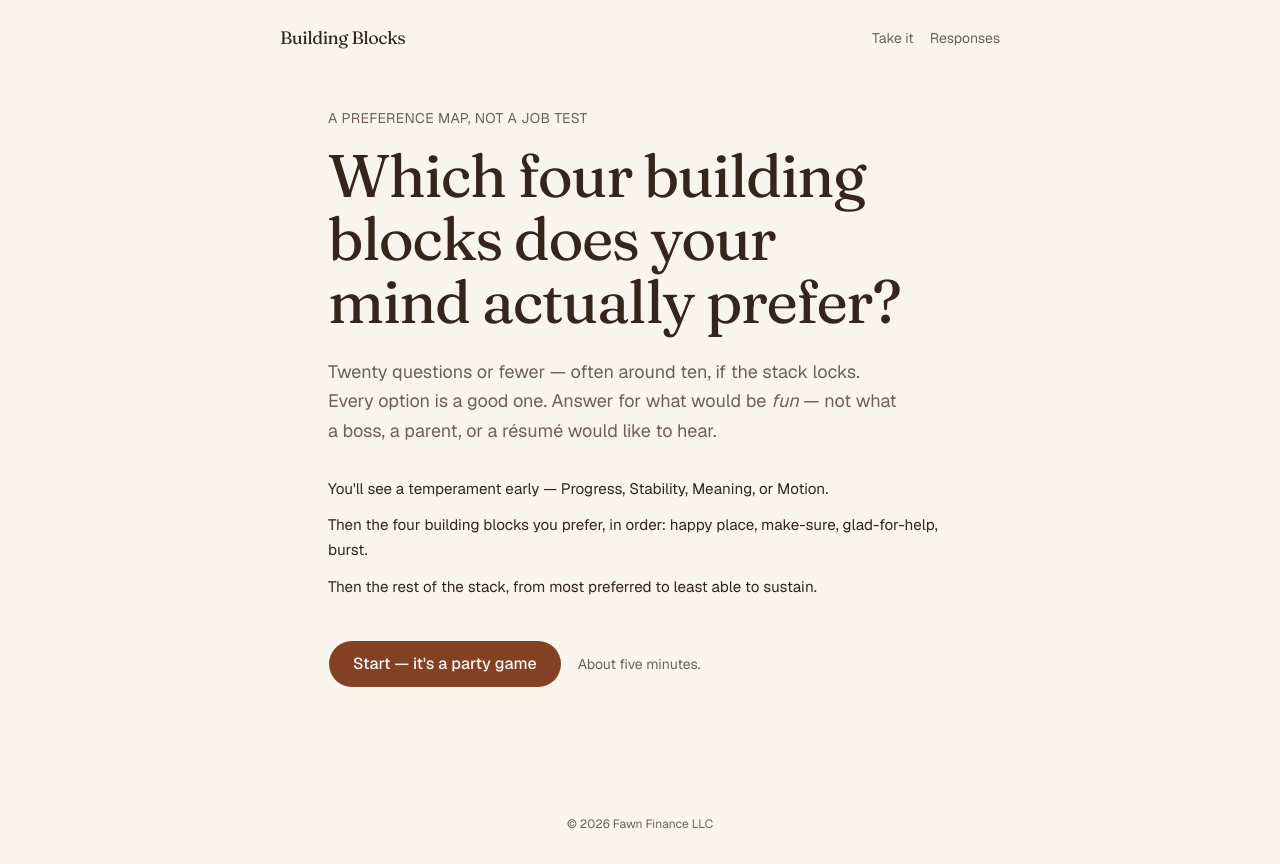
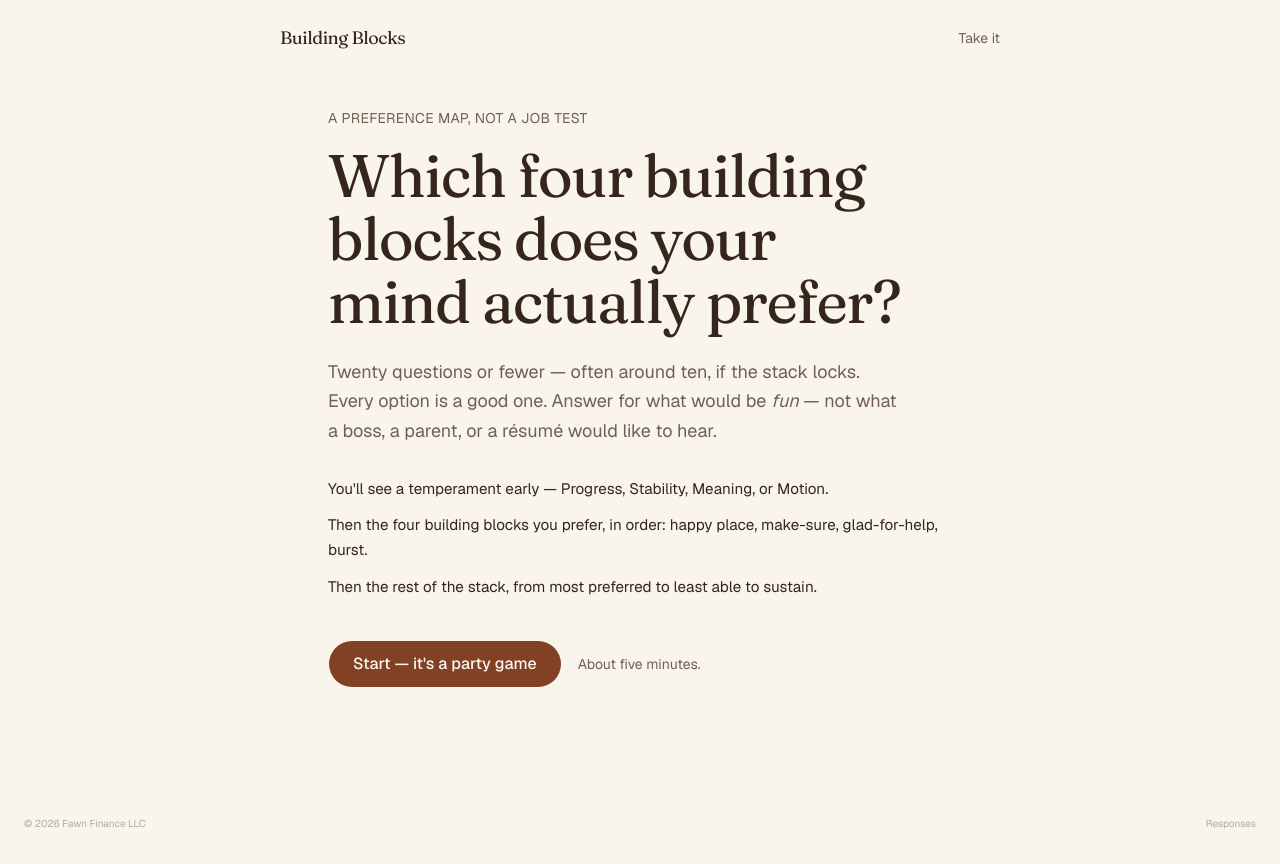
Before and after one commit to ezjarowi/building-blocks, a Next.js app: page / in a window 1280 px wide. Built offline with nearby package versions, Linux system fonts and the light colour scheme.

Commit message:
Make Responses a tiny footer link

```diff
--- a/src/components/site-footer.tsx
+++ b/src/components/site-footer.tsx
@@ -1,7 +1,12 @@
+import Link from "next/link";
+
 export function SiteFooter() {
   return (
-    <footer className="mt-auto px-6 py-8 text-center text-xs text-muted-foreground">
-      © {new Date().getFullYear()} Fawn Finance LLC
+    <footer className="mt-auto flex items-center justify-between px-6 py-8 text-[10px] text-muted-foreground/50">
+      <span>© {new Date().getFullYear()} Fawn Finance LLC</span>
+      <Link href="/responses" className="hover:text-muted-foreground">
+        Responses
+      </Link>
     </footer>
   );
 }
--- a/src/components/site-header.tsx
+++ b/src/components/site-header.tsx
@@ -9,20 +9,12 @@ export function SiteHeader({ quiet = false }: { quiet?: boolean }) {
       {quiet ? (
         <span className="text-muted-foreground text-sm">No wrong answers</span>
       ) : (
-        <div className="flex items-center gap-4">
         <Link
           href="/assess"
           className="text-sm text-muted-foreground underline-offset-4 hover:text-foreground hover:underline"
         >
           Take it
         </Link>
-          <Link
-            href="/responses"
-            className="text-sm text-muted-foreground underline-offset-4 hover:text-foreground hover:underline"
-          >
-            Responses
-          </Link>
-        </div>
       )}
     </header>
   );
```
Lines whose indentation alone changed are shown as unchanged.
